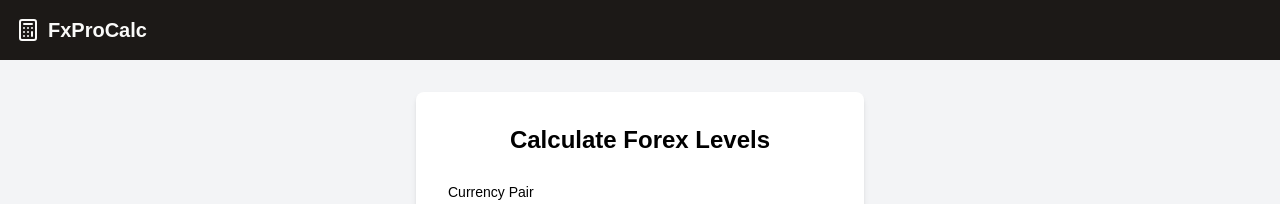
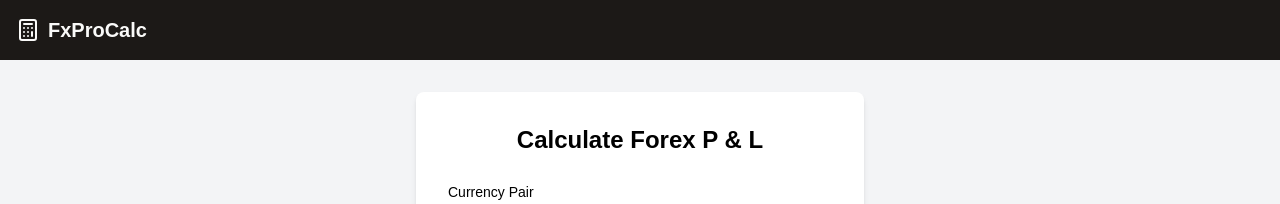
Before and after one commit to i-Tutu/fxprocalc, a Next.js app: page / in a window 1280 px wide. Shown: the top 204 px of the page. Built offline with nearby package versions, Linux system fonts and the light colour scheme.

Commit message:
updated page

```diff
--- a/app/page.tsx
+++ b/app/page.tsx
@@ -143,7 +143,7 @@ export default function ForexCalculator() {
       <Header />
       <main className="flex-grow flex items-center justify-center px-4 py-8">
         <div className="bg-white p-8 rounded-lg shadow-md w-full max-w-md">
-          <h2 className="text-2xl font-bold mb-6 text-center text-black">Calculate Forex Levels</h2>
+          <h2 className="text-2xl font-bold mb-6 text-center text-black">Calculate Forex P & L</h2>
           <div className="space-y-4">
             <div>
               <Label className="text-black" htmlFor="currencyPair">Currency Pair</Label>
```
